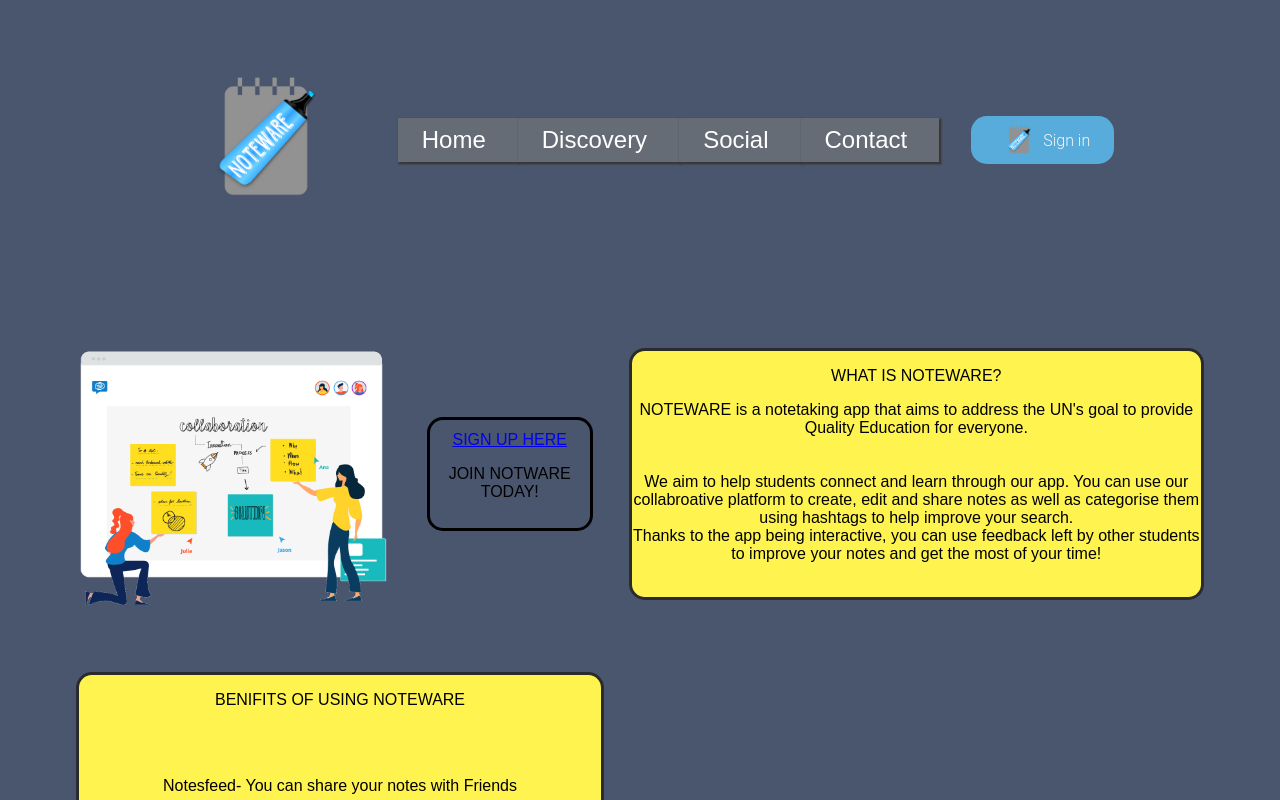
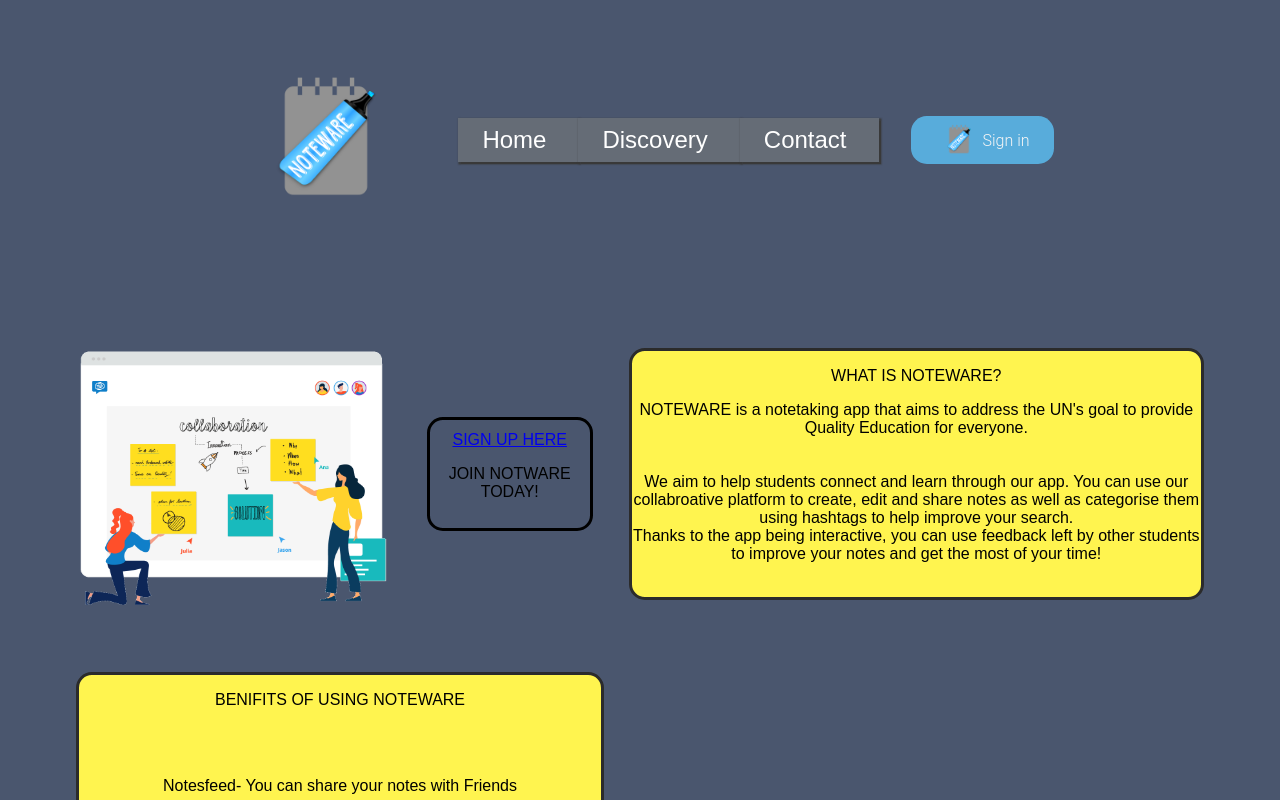
Before and after one commit to sadmoonys/CS2001p_retake_Marta_Ignatowicz, a React (Create React App) app in the folder front/: page / in a window 1280 px wide. Shown: the top 800 px of the page. Built offline with nearby package versions, Linux system fonts and the light colour scheme.

Commit message:
removed the social
Removed social

```diff
--- a/front/package.json
+++ b/front/package.json
@@ -9,8 +9,8 @@
         "@testing-library/user-event": "^12.8.1",
         "axios": "^0.21.1",
         "fetch-intercept": "^2.3.1",
-        "react": "^17.0.1",
-        "react-dom": "^17.0.1",
+        "react": "^17.0.2",
+        "react-dom": "^17.0.2",
         "react-facebook-login": "^4.1.1",
         "react-google-login": "^5.2.2",
         "react-router-dom": "^5.2.0",
--- a/front/src/Components/Header/Header.jsx
+++ b/front/src/Components/Header/Header.jsx
@@ -12,7 +12,6 @@ class Header extends Component {
                     Home
                 </Link>
                 <nav className="options">Discovery</nav>
-                <nav className="options" href="">Social</nav>
                 <nav className="options">Contact</nav>
 
                 <Link style={{ textDecoration: 'none' }} to="/SignIn" className="SignButton">
```
